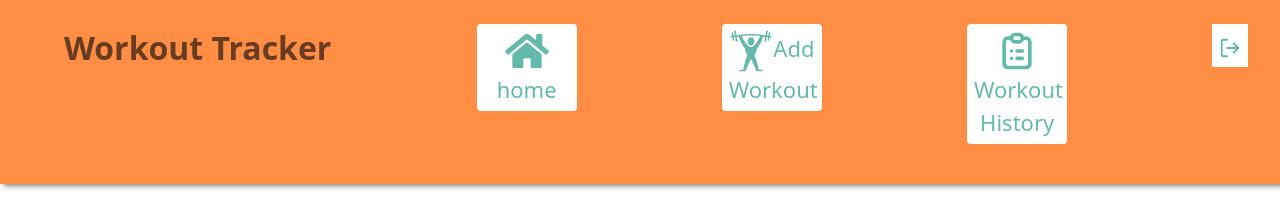
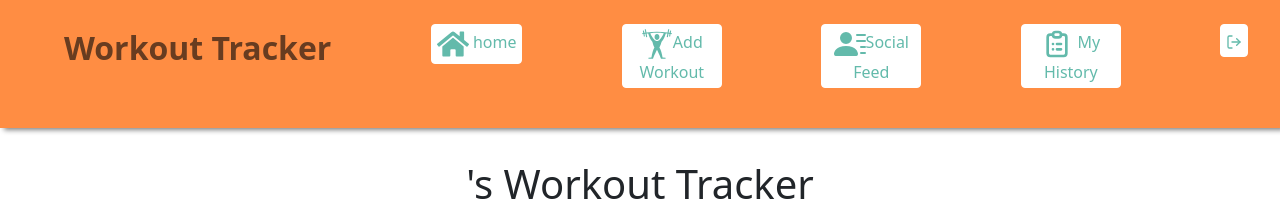
Before and after one commit to elijahrosett/Workout-Tracker---Capstone, a React (Create React App) app in the folder frontend/: page / in a window 1280 px wide. Shown: the top 201 px of the page. Built offline with nearby package versions, Linux system fonts and the light colour scheme; no server answers; sample sign-in values are in the browser's storage.

Commit message:
feat: Created map function to display all users workouts in social page

```diff
--- a/frontend/src/App.js
+++ b/frontend/src/App.js
@@ -4,7 +4,6 @@ import "./App.css";
 import React, { useState, useEffect } from 'react';
 import axios from "axios";
 
-import Button from "bootstrap"
 
 
 
@@ -16,6 +15,7 @@ import RegisterPage from "./pages/RegisterPage/RegisterPage";
 import AddWorkoutPage from "./pages/AddWorkoutPage/AddWorkoutPage";
 import WorkoutHistory from "./pages/WorkoutHistory/WorkoutHistory";
 import Dropdown2 from "./components/Dropdown2/Dropdown2";
+import SocialFeed from "./pages/SocialFeed/SocialFeed";
 
 
 // Component Imports
@@ -37,6 +37,19 @@ function App() {
   const [userWorkouts, setUserWorkouts] = useState([])
   const [user, token] = useAuth();
   const [editInfo, setEditInfo] = useState([])
+  const [allWorkouts, setAllWorkouts] =useState([])
+
+  async function fetchAllWorkouts() {
+    try {
+      let response = await axios.get('http://127.0.0.1:8000/api/workout/all/');
+      console.log(response.data)
+      setAllWorkouts(response.data)
+
+    } catch (error) {
+      console.log(error)
+
+    }
+  }
 
   async function fetchAllUserWorkouts() {
       try {
@@ -79,6 +92,7 @@ async function handleEdit(pk) {
 
   useEffect(() => {
     fetchAllUserWorkouts();
+    fetchAllWorkouts()
 
 }, [])
   return (
@@ -99,6 +113,7 @@ async function handleEdit(pk) {
         <Route path="addworkout" element={<PrivateRoute><AddWorkoutPage /></PrivateRoute>} />
         <Route path="workouthistory"  element={<PrivateRoute><WorkoutHistory editInfo={editInfo} setEditInfo={setEditInfo} handleEdit={handleEdit} handleDelete={handleDelete} userWorkouts={userWorkouts} setUserWorkouts={setUserWorkouts} fetchAllUserWorkouts={fetchAllUserWorkouts} /></PrivateRoute>} />
         <Route path="edit" element={<PrivateRoute><EditWorkout editInfo={editInfo}  /></PrivateRoute>} />
+        <Route path="socialfeed" element={<PrivateRoute><SocialFeed userWorkouts={userWorkouts} allWorkouts={allWorkouts} fetchAllWorkouts={fetchAllWorkouts}/></PrivateRoute>}/>
 
 
       </Routes>
--- a/frontend/src/components/NavBar/NavBar.css
+++ b/frontend/src/components/NavBar/NavBar.css
@@ -17,12 +17,12 @@ li {
 }
 .navBar button {
   background: white;
-  border: 2px solid white;
+  border: 1px solid white;
   color: #63BAAB;
   padding: 0.2rem 0.3rem;
   width: auto;
-  height: 95;
-  font-size: 1.1em;
+  height: auto;
+
 }
 
 .navBar button:hover {
--- a/frontend/src/components/NavBar/NavBar.jsx
+++ b/frontend/src/components/NavBar/NavBar.jsx
@@ -7,6 +7,7 @@ import {FaHome} from "react-icons/fa";
 import {GiWeightLiftingUp} from "react-icons/gi";
 import {HiOutlineClipboardList} from "react-icons/hi";
 import {FiLogOut} from "react-icons/fi";
+import {BsFillPersonLinesFill} from "react-icons/bs";
 
 const Navbar = () => {
   const { logoutUser, user } = useContext(AuthContext);
@@ -32,13 +33,18 @@ const Navbar = () => {
           </Link>
         </li>
         <li>
+          <Link to="/socialfeed">
+            <button className="btn"><BsFillPersonLinesFill size="2em"/>Social Feed</button>
+          </Link>
+        </li>
+        <li>
           <Link to="/workouthistory">
-            <button className="btn"><HiOutlineClipboardList size="2em"/>Workout History</button>
+            <button className="btn"><HiOutlineClipboardList size="2em"/><span  > My History</span></button>
           </Link>
         </li>
         <li>
           {user ? (
-            <button onClick={logoutUser}><FiLogOut/></button>
+            <button className="btn" onClick={logoutUser}><FiLogOut/></button>
           ) : (
             <button onClick={() => navigate("/login")}>Login</button>
           )}
--- /dev/null
+++ b/frontend/src/components/SearchBar/SearchBar.jsx
@@ -0,0 +1,5 @@
+const SearchBar = (props) => {
+    return ( <h1>search bar</h1> );
+}
+
+export default SearchBar;
--- /dev/null
+++ b/frontend/src/components/SocialDisplay/SocialDisplay.jsx
@@ -0,0 +1,32 @@
+import { useEffect } from "react";
+import { useState } from "react";
+
+
+const SocialDisplay = (props) => {
+    const [reversedArray, setReversedArray] = useState([])
+
+    useEffect(() => {
+        var reversedArray = props.allWorkouts.reverse()
+        setReversedArray(reversedArray)
+    },[])
+    return (
+        <div className="list-group">
+      {reversedArray.map((workout, index) => {
+          return (
+              <div className="card">
+                  <span>{workout.user.first_name} has completed a {workout.muscle_group.name} workout totalling {workout.total_weight} lbs!</span>
+
+
+
+              </div>
+
+          );
+      })}
+
+
+        </div>
+
+      );
+}
+
+export default SocialDisplay;
--- a/frontend/src/pages/AddWorkoutPage/AddWorkout.css
+++ b/frontend/src/pages/AddWorkoutPage/AddWorkout.css
@@ -0,0 +1,3 @@
+.background-color{
+    background-color:#FFF7F0 ;
+  }
--- a/frontend/src/pages/AddWorkoutPage/AddWorkoutPage.jsx
+++ b/frontend/src/pages/AddWorkoutPage/AddWorkoutPage.jsx
@@ -4,7 +4,7 @@ import { useNavigate, Link } from "react-router-dom";
 import useCustomForm from "../../hooks/useCustomForm";
 import axios from "axios";
 import React, { useState, useEffect } from 'react';
-
+import "./AddWorkout.css"
 
 
 
@@ -103,9 +103,11 @@ const EditWorkout = (props) => {
     }
 
     return (
-        <div className="border">
+        <div >
 
-        <div className="container-lg">
+        <div className="container-lg background-color"
+
+>
             <div className="text-center">
                 <h1>Add Workout</h1>
             </div>
--- /dev/null
+++ b/frontend/src/pages/SocialFeed/SocialFeed.jsx
@@ -0,0 +1,20 @@
+import SearchBar from "../../components/SearchBar/SearchBar";
+import React, { useEffect, useState } from 'react';
+import SocialDisplay from "../../components/SocialDisplay/SocialDisplay";
+
+const SocialFeed = (props) => {
+    useEffect(() => {
+        props.fetchAllWorkouts()
+        console.log(props.allWorkouts)
+
+    }, [props.userWorkouts])
+    return (
+    <div>
+        <SearchBar allWorkouts={props.allWorkouts}/>
+        <SocialDisplay allWorkouts={props.allWorkouts} />
+    </div>
+
+     );
+}
+
+export default SocialFeed;
```
Also changed, not shown: 1 other file (tests, documents, lock files or other folders).
